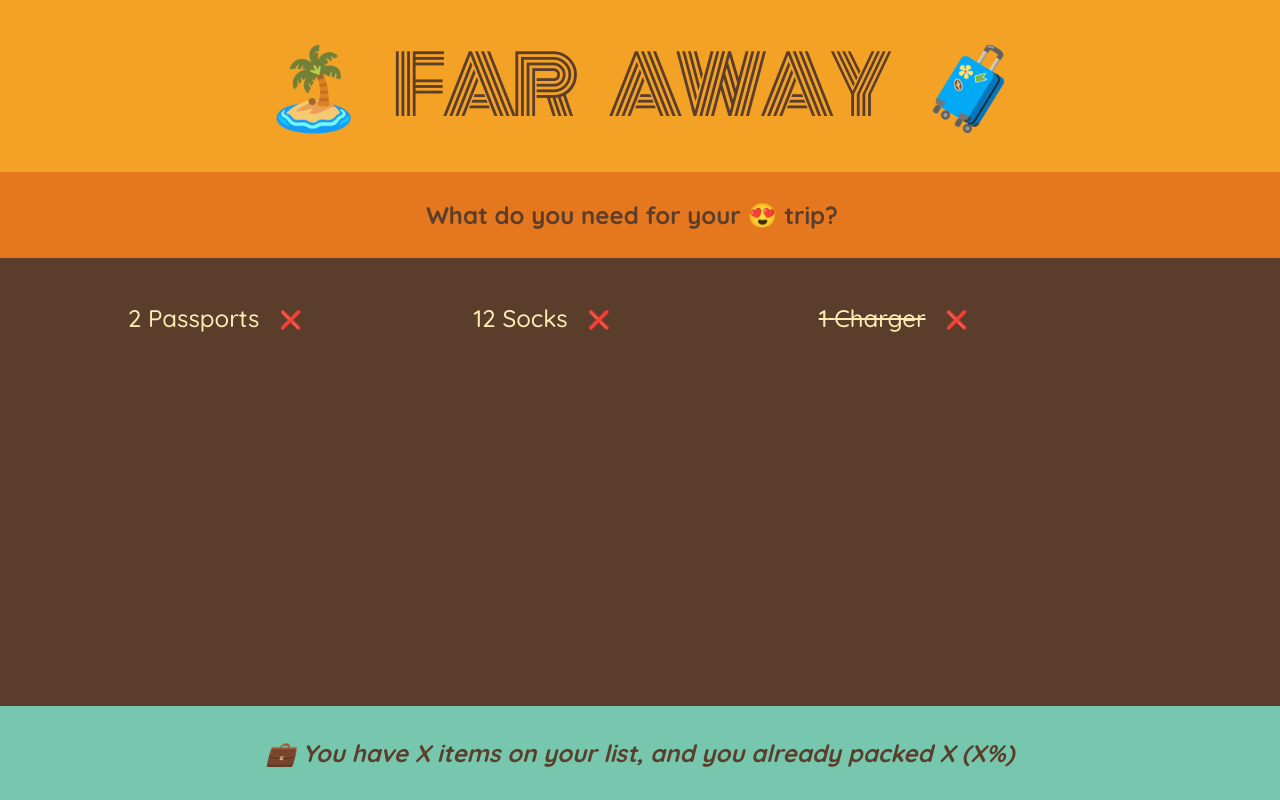
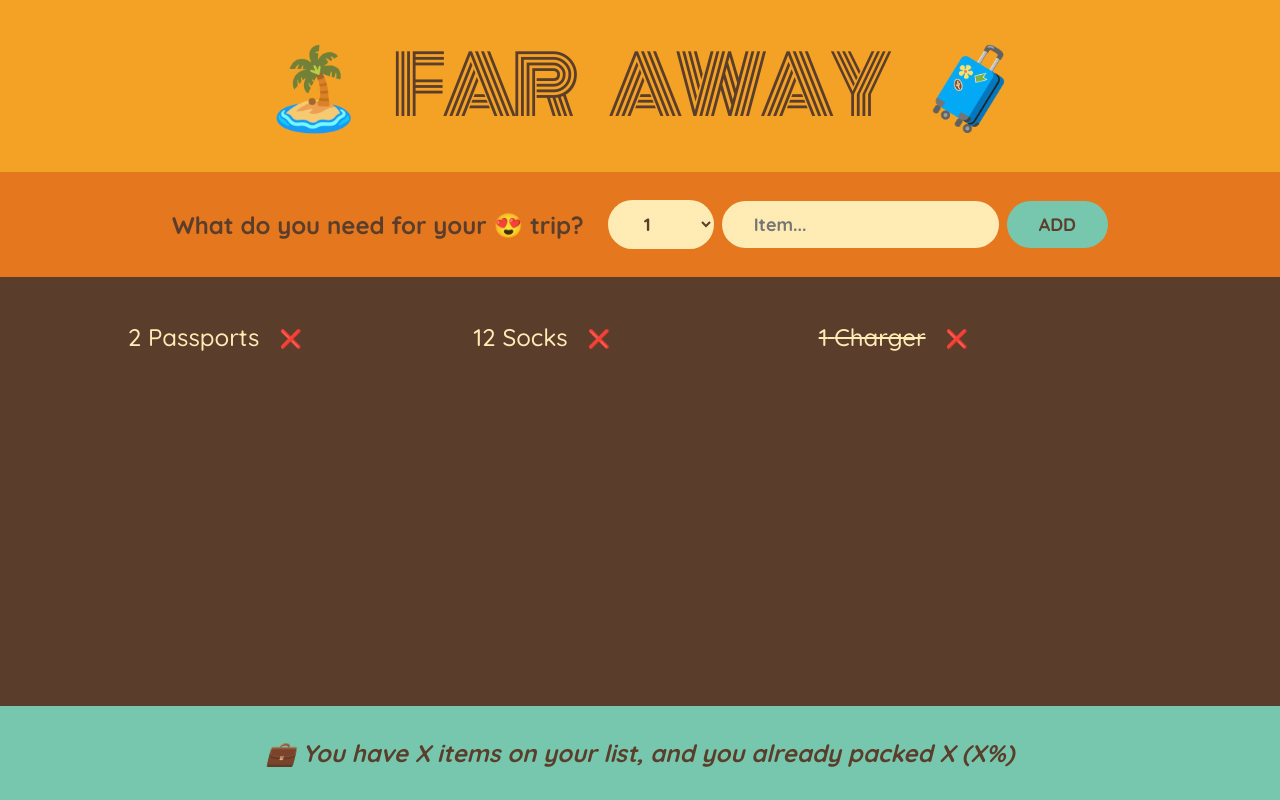
Before and after one commit to WiliTheSParrow/05-travel-list, a React (Create React App) app: page / in a window 1280 px wide. Built offline with nearby package versions, Linux system fonts and the light colour scheme.

Commit message:
feat: Building a Form and Handling SUbmission

```diff
--- a/src/App.js
+++ b/src/App.js
@@ -21,10 +21,24 @@
 }
 
 function Form() {
+  function handleSubmit(e) {
+    e.preventDefault();
+    console.log(e);
+  }
+
   return (
-    <div className="add-form">
+    <form className="add-form" onSubmit={handleSubmit}>
       <h3>What do you need for your 😍 trip?</h3>
-    </div>
+      <select>
+        {Array.from({ length: 20 }, (_, i) => i + 1).map((num) => (
+          <option value={num} key={num}>
+            {num}
+          </option>
+        ))}
+      </select>
+      <input type="text" placeholder="Item..." />
+      <button>Add</button>
+    </form>
   );
 }
 
@@ -33,7 +47,7 @@
     <div className="list">
       <ul>
         {initialItems.map((item) => (
-          <Item item={item} />
+          <Item item={item} key={item.id} />
         ))}
       </ul>
     </div>
```
